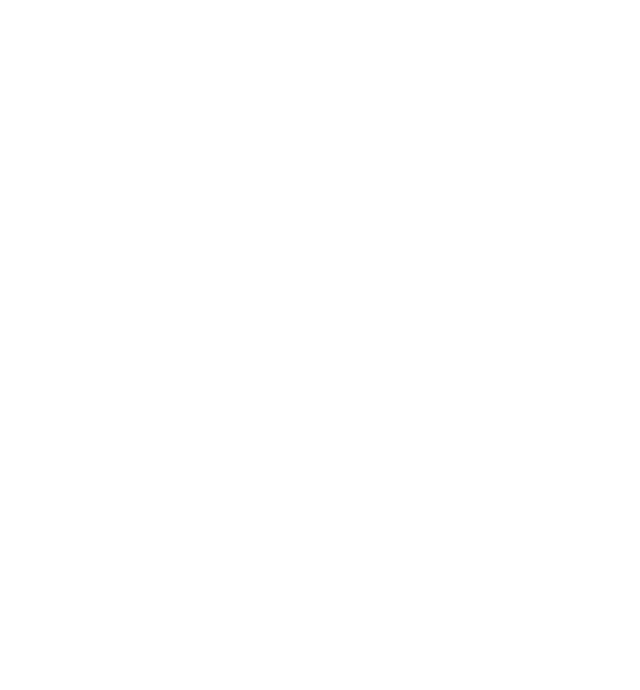
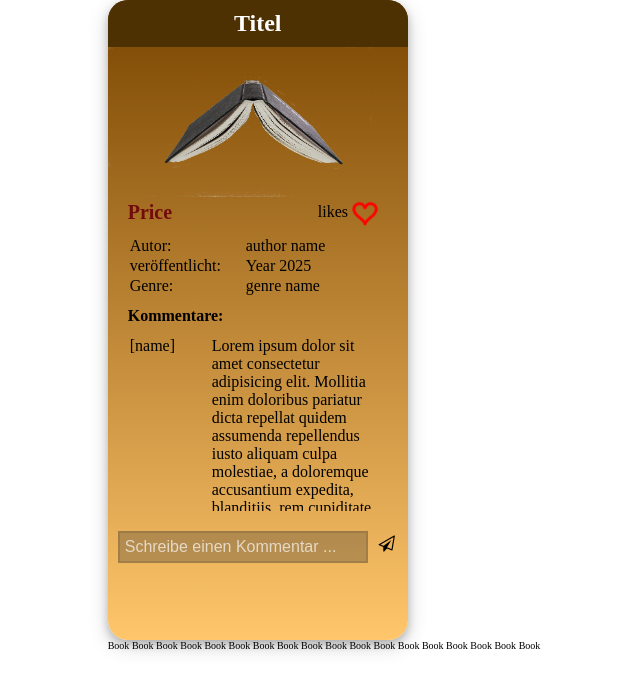
Before and after one commit to Rebell180/bookstore, a plain HTML site: page index.html in a window 1280 px wide. Shown: the whole page, without its empty margins (316-956 px from the left). Drawn offline with Linux system fonts and the light colour scheme.

Commit message:
add book card design

```diff
--- a/index.html
+++ b/index.html
@@ -21,8 +21,69 @@
     <main>
         <section>
             <div class="content">
-                <div class="cardContainer">
+                <div id="book_container">
                     <!-- renders cards with books -->
+
+                    <div id="book-0" class="book-card">
+                        <header class="book-header">
+                            <h2>Titel</h2>
+                            <img src="./assets/img/book_img.png" class="head-img" alt="show a book as template, non-specific">
+                            <div class="book-info-head">
+                                <span id="book-price"><strong>Price</strong></span>
+                                <div>
+                                    <span>likes</span>
+                                    <img id="like-btn" src="./assets/icons/like_empty.png"alt="like icon">
+                                </div>
+                            </div>
+                        </header>
+                        <div class="book-info">
+                            <table class="info-table">
+                                <tr>
+                                    <td class="td-align">Autor:</td>
+                                    <td id="td-author">author name</td>
+                                </tr>
+                                <tr>
+                                    <td class="td-align">veröffentlicht:</td>
+                                    <td id="td-published">Year 2025</td>
+                                </tr>
+                                <tr>
+                                    <td class="td-align">Genre:</td>
+                                    <td id="td-genre">genre name</td>
+                                </tr>
+                            </table>
+                        </div>
+
+                        <div id="book_0_comment_container" class="comment-container">
+                            <h3>Kommentare:</h3>
+                            <div>
+
+                                <table class="comment-table">
+                                    <tr>
+                                        <td class="td-align">[name]</td>
+                                        <td>Lorem ipsum dolor sit amet consectetur adipisicing elit. Mollitia enim doloribus pariatur dicta repellat quidem assumenda repellendus iusto aliquam culpa molestiae, a doloremque accusantium expedita, blanditiis, rem cupiditate nulla ducimus!</td>
+                                    </tr>
+                                    <tr>
+                                        <td class="td-align">[name]</td>
+                                        <td>commentMsg</td>
+                                    </tr>
+                                    <tr>
+                                        <td class="td-align">[name]</td>
+                                        <td>commentMsg</td>
+                                    </tr>
+                                </table>
+                            </div>
+                        </div>
+
+                        <div class="add-comment-container">
+                            <form >
+                                <input type="text" id="comment-input" placeholder="Schreibe einen Kommentar ...">
+                                <button id="comment-submit-btn">
+                                    <img src="./assets/icons/send_icon.png">
+                                </button>
+                            </form>
+
+                        </div>
+                    </div>
                 </div>
             </div>
         </section>
--- a/js/book.js
+++ b/js/book.js
@@ -53,11 +53,11 @@ class Book {
         const bookContainerRef = document.getElementById('book_container');
         bookContainerRef.innerHTML += getBookTemplate(this);
 
-        const commentButtonRef = document.getElementById(this.commentBtnId);
-        commentButtonRef.addEventListener('click', () => this.addComment());
+        // const commentButtonRef = document.getElementById(this.commentBtnId);
+        // commentButtonRef.addEventListener('click', () => this.addComment());
 
-        const likeIconRef = document.getElementById(this.likeIconId);
-        likeIconRef.addEventListener('click', () => this.toggleLike());
+        // const likeIconRef = document.getElementById(this.likeIconId);
+        // likeIconRef.addEventListener('click', () => this.toggleLike());
     }
 
     toggleLike() {
--- a/js/script.js
+++ b/js/script.js
@@ -184,7 +184,7 @@ function init() {
 }
 
 function getDataFromLS() {
-    const bookObjArr = JSON.parse(localStorage.getItem('books'));
+    let bookObjArr = JSON.parse(localStorage.getItem('books'));
 
     if(bookObjArr == null) {
         setDataToLS();
@@ -217,7 +217,7 @@ function setDataToLS() {
 }
 
 function initializeData() {
-    for(let i = 0; i < books; i++) {
+    for(let i = 0; i < books.length; i++) {
         book = books[i];
 
             allConvertedBooks.push(new Book(
@@ -234,3 +234,6 @@ function initializeData() {
 
 
 }
+
+
+init();
--- a/js/template.js
+++ b/js/template.js
@@ -0,0 +1,13 @@
+function getBookTemplate (book) {
+
+    return /*html*/`
+        <a>Book</a>
+    `
+}
+
+
+function getCommentTemplate() {
+    return /*html*/`
+        <a>comment</a>
+    `
+}
--- a/style/global.css
+++ b/style/global.css
@@ -28,21 +28,21 @@ footer,
     flex-direction: column;
 }
 
-h1, h2, h3 {
+h1, h2 {
     width: 100%;
     text-align: center;
 }
 
 h1 {
-    font-size: clamp(16px, 6dvh, 3.8rem);
+    font-size: clamp(16px, 4dvh, 3.8rem);
 }
 
 h2 {
-    font-size: clamp(16px, 4dvh, 3rem);
+    font-size: clamp(16px, 3dvh, 3rem);
 }
 
 h3 {
-    font-size: clamp(16px, 2.5dvh, 2rem);
+    font-size: clamp(16px, 2dvh, 2rem);
 }
 
 p,
@@ -51,7 +51,7 @@ input,
 span,
 label,
 button {
-    font-size: clamp(1.6rem, 3dvh, 2.8rem);
+    font-size: clamp(1.6rem, 1.5dvh, 2.8rem);
 }
 
 .d-none {
--- a/style/style.css
+++ b/style/style.css
@@ -0,0 +1,186 @@
+/* #region Book Card */
+
+.book-card {
+    width: 20dvw;
+    min-width: 300px;
+    height: 80dvh;
+
+    background: #7a4500;
+    background: linear-gradient(180deg,rgba(122, 69, 0, 1) 0%, rgba(255, 198, 107, 1) 100%);
+
+    border-radius: 2rem;
+    box-shadow: 0 4px 8px 0 rgba(0, 0, 0, 0.2), 0 6px 20px 0 rgba(0, 0, 0, 0.19);
+
+
+    .book-header{
+        display: flex;
+        flex-direction: column;
+
+        h2 {
+            background-color: #4e3102;
+            padding: 1rem;
+            border-top-left-radius: 2rem;
+            border-top-right-radius: 2rem;
+            color: white;
+        }
+
+        .head-img {
+            width: 100%;
+            height: 150px;
+
+            box-shadow: linear-gradient(to bottom, brown, white);
+        }
+
+        .book-info-head {
+            width: 100%;
+            display: flex;
+            justify-content: space-between;
+            align-items: center;
+            padding: 0 2rem;
+
+            >span {
+                width: 60%;
+                font-size: 2rem;
+                color: rgb(114, 12, 12);
+            }
+            >div {
+                display:flex;
+                justify-content: space-around;
+                align-items: center;
+                width: 30%;
+
+                span {
+                    width: 20%;
+                }
+
+                #like-btn {
+                    width: 3rem;
+                    height: 3rem;
+                }
+                #like-btn:hover {
+                    cursor: pointer;
+                }
+            }
+
+        }
+
+
+    }
+
+    .book-info {
+        margin-top: 8px;
+        padding: 0 2rem;
+
+        .info-table {
+            overflow: auto;
+            tbody {
+                tr {
+                    td {
+
+                        font-size: 1.6rem;
+                        width: 40%;
+                    }
+                }
+            }
+        }
+    }
+
+    .comment-container {
+        margin-top: 1rem;
+        padding: 0 2rem;
+
+        h3{
+            text-align: left;
+            padding-bottom: 1rem;
+        }
+
+        >div {
+            overflow: auto;
+            height: 22dvh;
+            max-height: 40dvh;
+
+            .comment-table {
+                tbody {
+                    tr {
+                        td {
+                            font-size: 1.6rem;
+                        }
+                        .td-align {
+                            vertical-align: text-top;
+                            min-width: 80px;
+                        }
+                    }
+                }
+            }
+        }
+    }
+
+    .add-comment-container {
+        padding: 2rem 1rem;
+
+        form {
+            width: 100%;
+            display: flex;
+            justify-content: space-between;
+            align-items: center;
+            gap: 1rem;
+
+            #comment-input {
+                width: 100%;
+                padding: 0.5rem;
+                background-color: rgba(50, 50, 50, 0.3);
+                color: white;
+                border: 2px solid rgba(0, 0, 0, 0.11);
+
+            }
+
+            #comment-input:hover {
+                cursor: text;
+            }
+
+            #comment-submit-btn {
+                padding: 0;
+                background-color: transparent;
+                border: none;
+                img {
+                    height: 2rem;
+                    width: 2rem;
+                }
+            }
+
+            #comment-submit-btn:hover {
+                cursor: pointer;
+            }
+        }
+    }
+}
+
+/* #endregion Book Card */
+
+
+
+/* #region googled style for transparent scrollbar */
+
+::-webkit-scrollbar {
+  width: 12px; /* Mostly for vertical scrollbars */
+  height: 12px; /* Mostly for horizontal scrollbars */
+}
+::-webkit-scrollbar-thumb { /* Foreground */
+  background: var(--scrollbar-foreground);
+  background: #4e3102;
+  border-radius: 999px;
+  border: 3px solid transparent;
+  background-clip: padding-box;
+}
+::-webkit-scrollbar-track { /* Background */
+  background: var(--scrollbar-background);
+  background: transparent;
+}
+/* #endregion googled style for transparent scrollbar */
+
+/* #region googled style for input placeholder */
+::placeholder {
+  color: rgba(250, 250, 250, 0.7);
+  opacity: 1; /* Firefox */
+}
+/* #endregion googled style for input placeholder */
```
Also changed, not shown: assets/icons/like_empty.png (added), assets/icons/like_full.png (added), assets/icons/send_icon.png (added), assets/img/book_img.jpg (added), assets/img/book_img.png (added).
